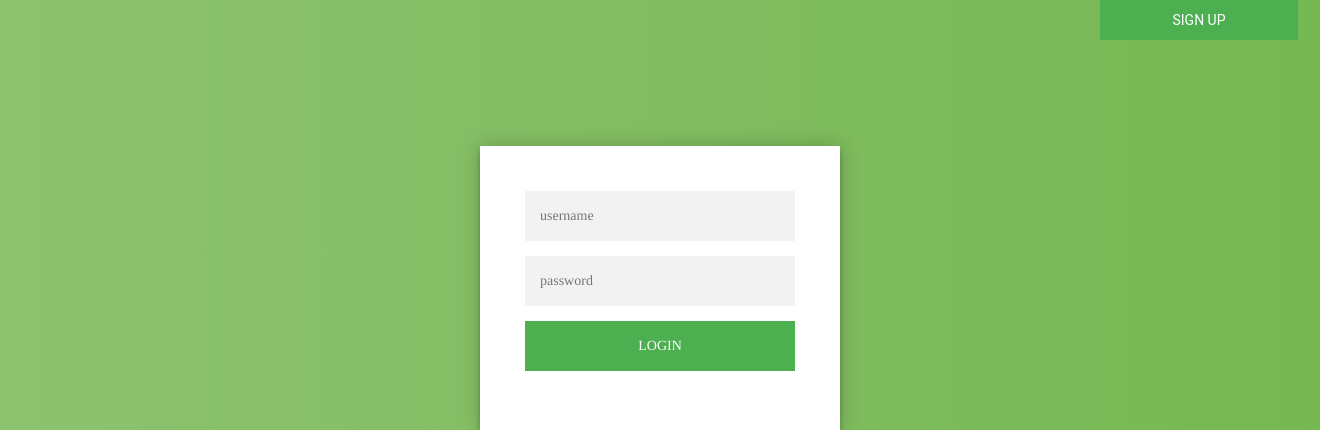
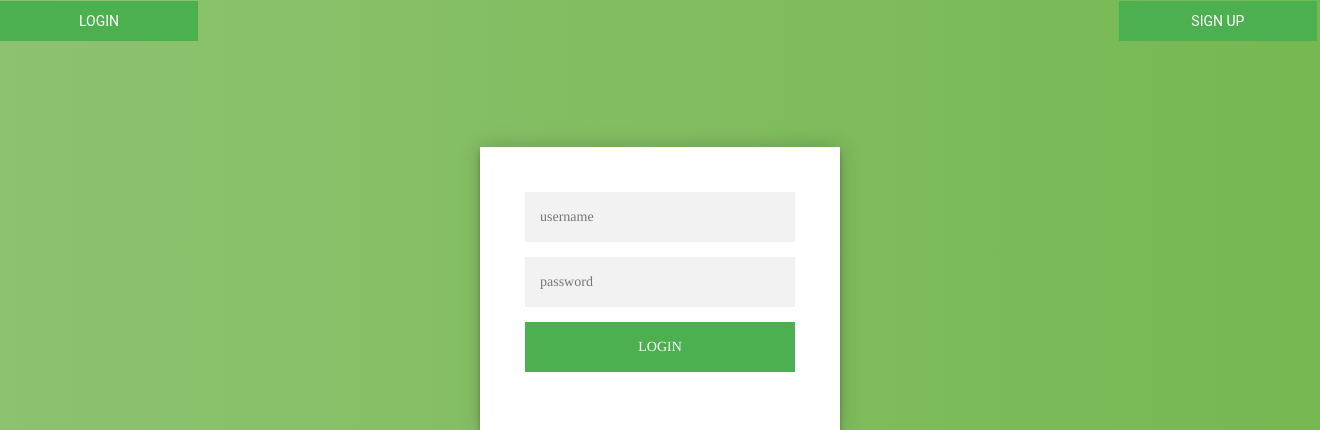
Before and after one commit to ghartman1620/TeachShare, a Django app: template TeachShare_WebApp/accounts/templates/accounts/login.html in a window 1320 px wide. Shown: the top 430 px of the page. Run offline with Django 3.2, Linux system fonts and the light colour scheme; the template is opened without the code that fills it, so the values that code supplies are empty; some libraries are stand-ins or nearby versions.

Commit message:
added a login button to the login page, fixed sign up button

```diff
--- a/TeachShare_WebApp/accounts/static/accounts/login.css
+++ b/TeachShare_WebApp/accounts/static/accounts/login.css
@@ -5,11 +5,17 @@
   margin: auto;
 }
 
-#sulogin {
+#container{
+margin-top: 1px;
+overflow: hidden;
+}
+
+
+#suregister {
    position:relative;
     transition: .5s ease;
-    left: 1100px;
-    right: -420px;
+    margin-right: 20%;
+    float= right
     font-family: "Roboto", sans-serif;
     text-transform: uppercase;
     outline: 0;
@@ -21,8 +27,31 @@
     font-size: 14px;
     -webkit-transition: all 0.3 ease;
     transition: all 0.3 ease;
+    display: inline-block;
     cursor: pointer;
 }
+
+
+#sulogin {
+   position:relative;
+    transition: .5s ease;
+    margin-left: 49.5%;
+    float= left
+    font-family: "Roboto", sans-serif;
+    text-transform: uppercase;
+    outline: 0;
+    background: #4CAF50;
+    width: 15%;
+    border: 0;
+    padding: 10px;
+    color: #FFFFFF;
+    font-size: 14px;
+    -webkit-transition: all 0.3 ease;
+    transition: all 0.3 ease;
+    display: inline-block;
+    cursor: pointer;
+}
+
 
 
 .form {
--- a/TeachShare_WebApp/accounts/templates/accounts/login.html
+++ b/TeachShare_WebApp/accounts/templates/accounts/login.html
@@ -2,7 +2,10 @@
 <head>
 <link rel="stylesheet" href="https://maxcdn.bootstrapcdn.com/bootstrap/3.3.7/css/bootstrap.min.css" integrity="sha384-BVYiiSIFeK1dGmJRAkycuHAHRg32OmUcww7on3RYdg4Va+PmSTsz/K68vbdEjh4u" crossorigin="anonymous">
 <link rel="stylesheet" href={% static 'accounts/login.css'%} type = "text/css">
-<button id="sulogin"> Sign Up </button>
+<div id= "container">
+	 <button id="suregister"> Login </button>
+	 <button id="sulogin"> Sign Up </button>
+</div>
 </head>
 
 <div class="login-page">
```
